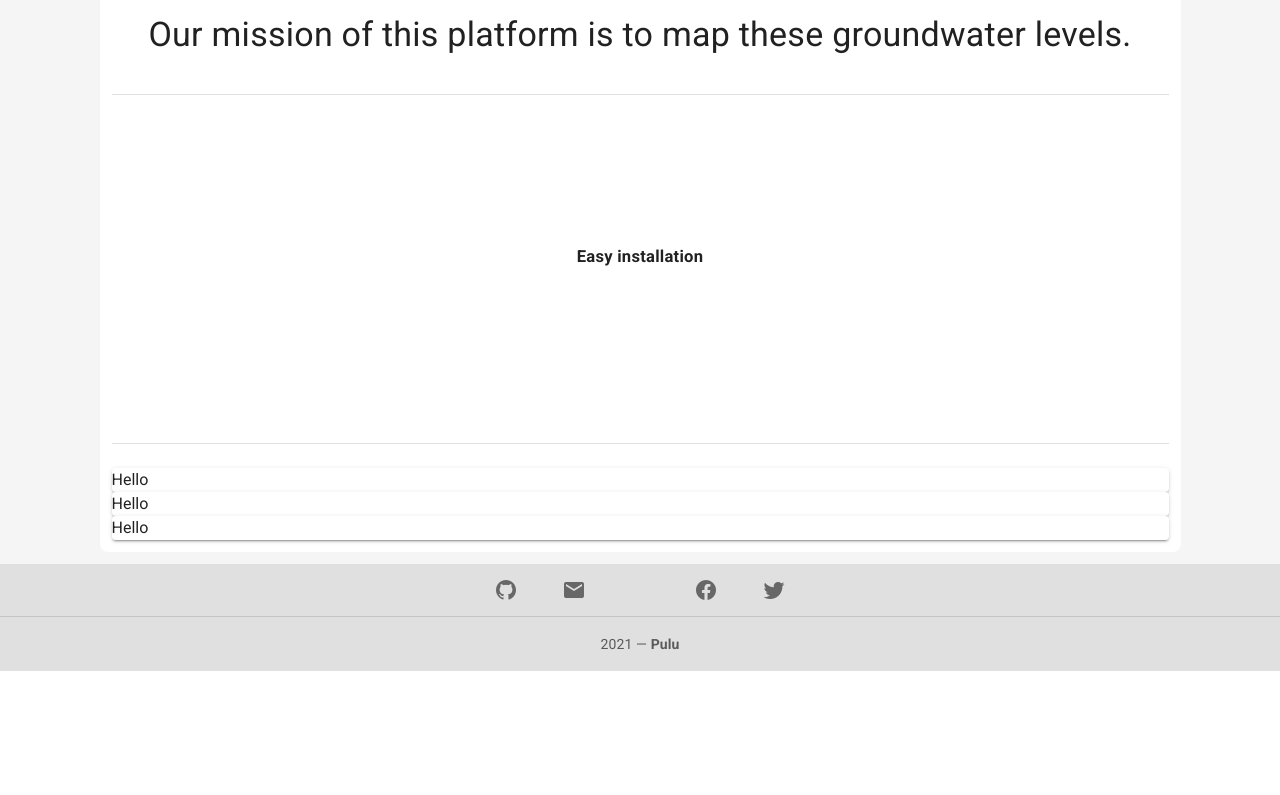
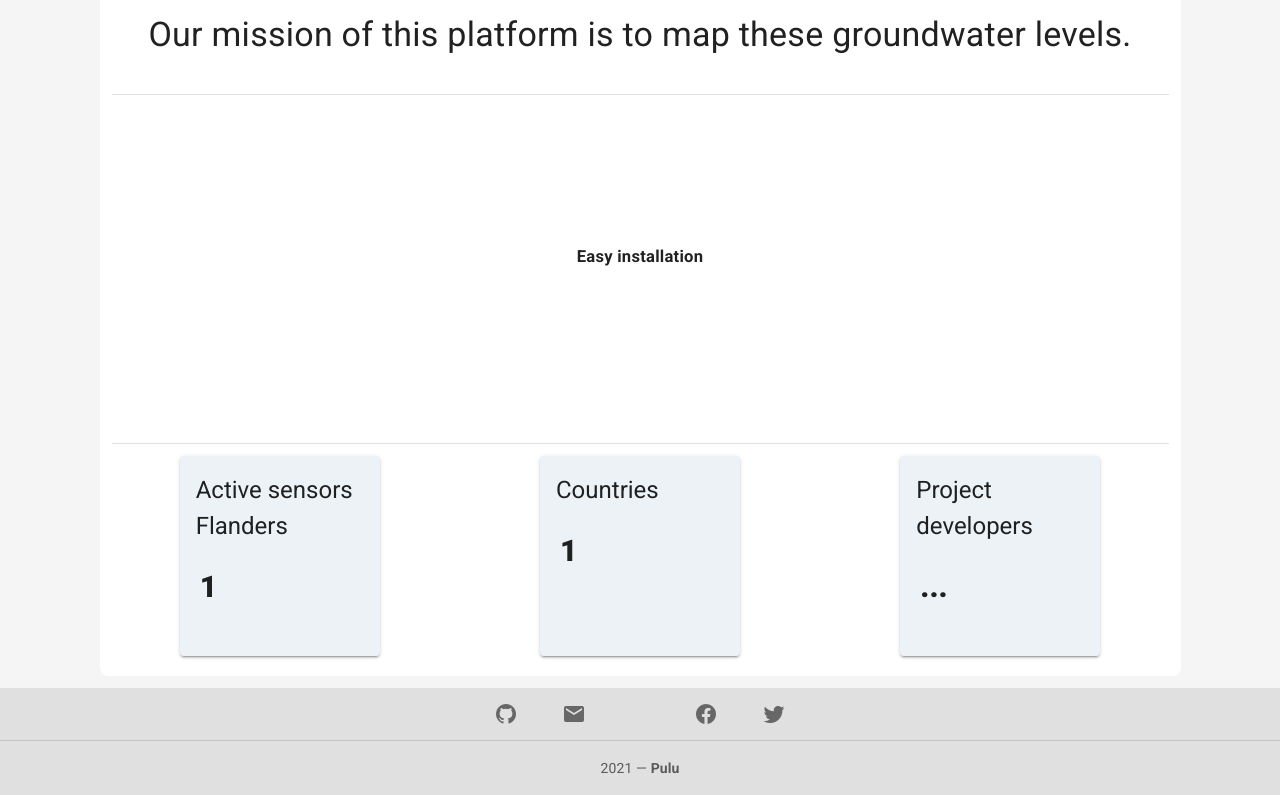
Before and after one commit to vives-projectwerk-2021/VueFrontendWebApp, a Vue app: page / in a window 1280 px wide. Shown: the part 827-1622 px from the top of the page. Before the commit the page ends 1498 px from the top, so only its background shows below. Built offline with nearby package versions, Linux system fonts and the light colour scheme; no server answers; a web font is replaced by a local one.

Commit message:
update homepage with three boxes

```diff
--- a/src/components/HomePage.vue
+++ b/src/components/HomePage.vue
@@ -38,14 +38,18 @@
     <br>
     <v-divider></v-divider>
     <br>
-    <v-row>
-        <v-col>
+    <v-row class="d-flex justify-space-around pb-5">
+
             <v-card
-                v-for="n in 3" :key="n"
+                v-for="card in cards" :key="card.id"
+                width="200px"
+                height="200px"
+                :style="{ background: activeColor2 }"
             >
-                Hello
+              <h2 class="ml-4 mt-4 font-weight-regular">{{ card.title }}</h2>
+              <p class="ml-5 mt-5 font-weight-black" :style="{ 'font-size': '30px' }" >{{ card.subtitle }}</p>
             </v-card>
-        </v-col>
+
     </v-row>
   </div>
 </template>
@@ -64,6 +68,7 @@ export default {
   data() {
     return {
       activeColor: 'white',
+      activeColor2: '#edf2f7',
       slides: [
         {
           src: require('../img/image_one.jpg'),
@@ -86,6 +91,23 @@ export default {
           title: "Created by Vives students"
         }
       ],
+      cards: [
+        {
+          id: 0,
+          title: "Active sensors Flanders",
+          subtitle: "1"
+        },
+        {
+          id: 1,
+          title: "Countries",
+          subtitle: "1"
+        },
+        {
+          id: 3,
+          title: "Project developers",
+          subtitle: "..."
+        }
+      ]
 
     }
   }
```
